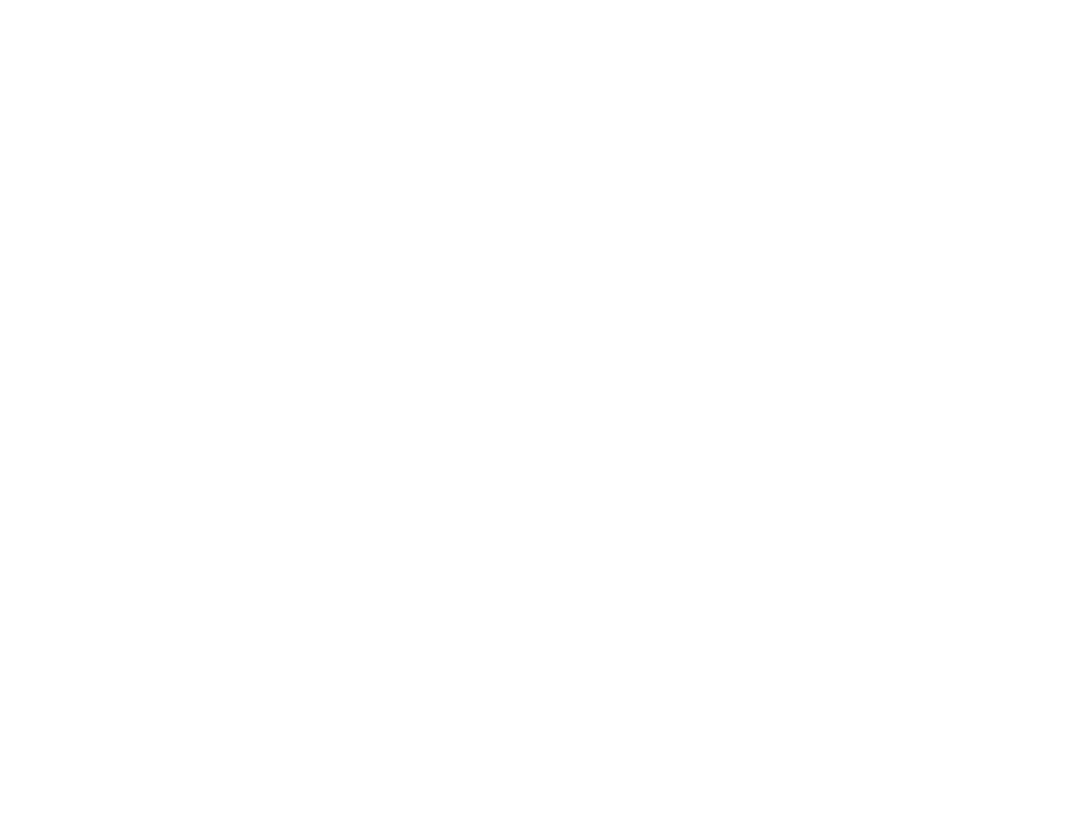
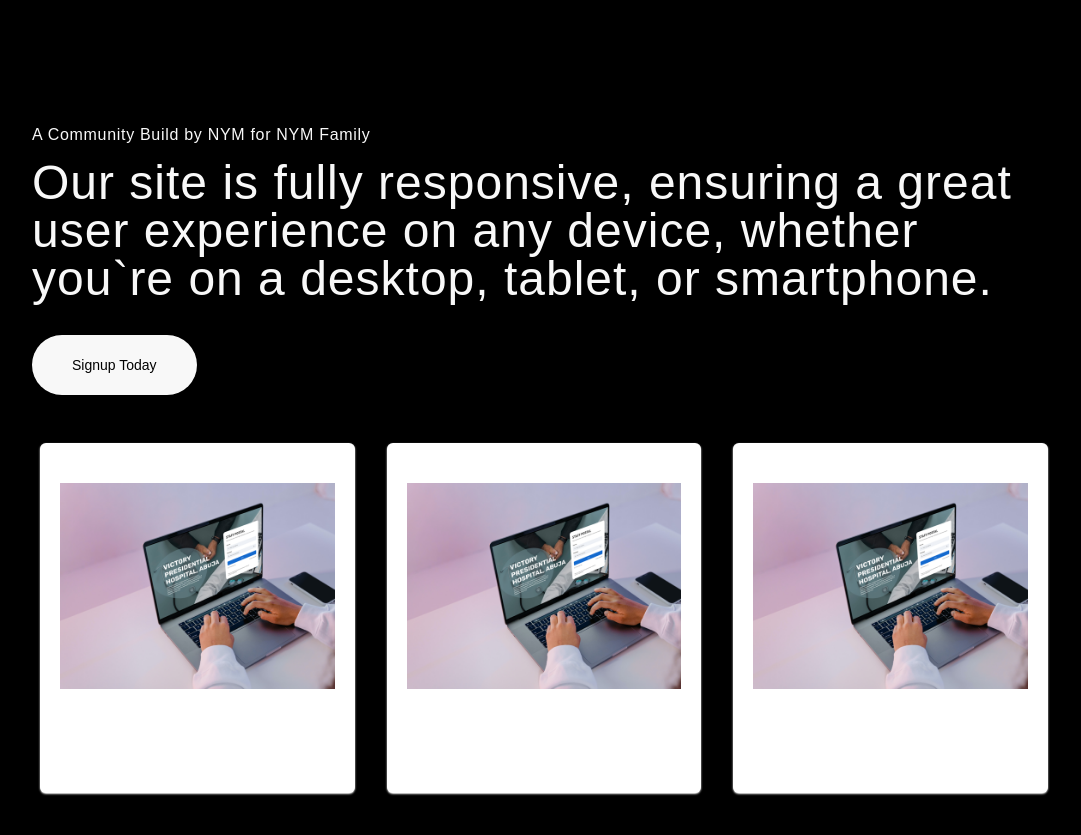
Before and after one commit to anasyakubu/proptter, a Next.js app: page / in a window 1280 px wide. Shown: the part 2600-3435 px from the top of the page, without its empty margins (96-1177 px from the left). Before the commit the page ends 2595 px from the top, so only its background shows below. Built offline with nearby package versions, Linux system fonts and the light colour scheme.

Commit message:
community section

```diff
--- /dev/null
+++ b/app/Components/CommunityCard.tsx
@@ -0,0 +1,16 @@
+import React from "react";
+import Computer from "../assets/computer.png";
+import Image from "next/image";
+
+const CommunityCard = () => {
+  return (
+    <div className="CommunityCard">
+      <div className="m-1 bg-white p-5 py-10 text-black rounded-md shadow-sm shadow-white">
+        <Image src={Computer} alt="Image" />
+        <div className="my-16"></div>
+      </div>
+    </div>
+  );
+};
+
+export default CommunityCard;
--- a/app/Home/page.tsx
+++ b/app/Home/page.tsx
@@ -2,6 +2,7 @@
 import Hero from "../Section/Hero/Hero";
 import Metrics from "../Section/Metrics/Metrics";
 import AppsDisplay from "../Section/AppsDisplay/AppsDisplay";
+import Community from "../Section/Community/Community";
 
 const Home = () => {
   return (
@@ -9,6 +10,7 @@
       <Hero />
       <Metrics />
       <AppsDisplay />
+      <Community />
     </div>
   );
 };
--- /dev/null
+++ b/app/Section/Community/Community.scss
@@ -0,0 +1,7 @@
+@media (max-width: 600px) {
+  .Community {
+    .p-32 {
+      padding: 3%;
+    }
+  }
+}
--- /dev/null
+++ b/app/Section/Community/Community.tsx
@@ -0,0 +1,37 @@
+import CommunityCard from "@/app/Components/CommunityCard";
+import React from "react";
+import "./Community.scss";
+
+const Community = () => {
+  return (
+    <div className="Community text-[#f8f8f8] bg-black">
+      <div className="p-32">
+        <div className="">
+          <div className="">
+            <h6 className="text-md" style={{ letterSpacing: "0.7px" }}>
+              A Community Build by NYM for NYM Family
+            </h6>
+            <h3 className="text-5xl mt-3" style={{ letterSpacing: "1px" }}>
+              Our site is fully responsive, ensuring a great user experience on
+              any device, whether you`re on a desktop, tablet, or smartphone.
+            </h3>
+            <div className="my-8">
+              <button className="p-5 pl-10 pr-10 text-sm bg-[#f8f8f8] text-black rounded-full">
+                Signup Today
+              </button>
+            </div>
+          </div>
+          <div className="my-10">
+            <div className="p-1 space-y-2 lg:grid lg:grid-cols-3 lg:gap-x-6 lg:space-y-0">
+              <CommunityCard />
+              <CommunityCard />
+              <CommunityCard />
+            </div>
+          </div>
+        </div>
+      </div>
+    </div>
+  );
+};
+
+export default Community;
```
Also changed, not shown: app/assets/computer.png (added).
